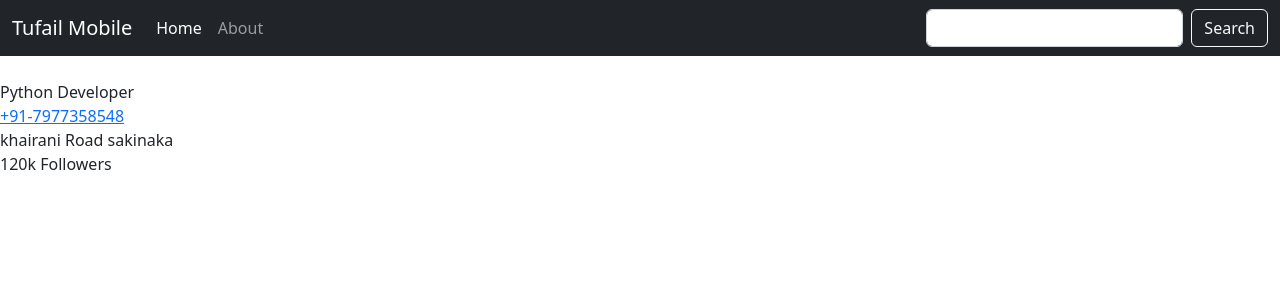
After one commit to Asifza/Tufail-entries, a Flask app: page /about/ in a window 1280 px wide. The commit adds this page. Shown: the top 300 px of the page. Run offline with Flask 2, Linux system fonts and the light colour scheme.

Commit message:
updated flask

```diff
--- a/app.py
+++ b/app.py
@@ -1,13 +1,18 @@
 from email.policy import default
 from flask import Flask, render_template, request, redirect
 from flask_sqlalchemy import SQLAlchemy
+import flask_whooshalchemy3 as wa
 
 app = Flask(__name__)
 app.config['SQLALCHEMY_DATABASE_URI'] = "sqlite:///mobile.db"
-app.config['SQLALCHEMY_TRACK_MODIFICATIONS'] = False
+app.config['SQLALCHEMY_TRACK_MODIFICATIONS'] = True
+app.config['WHOOSH_BASE'] = 'whoosh'
 db = SQLAlchemy(app)
 
 class Mobile(db.Model):
+    __tablename__ = 'mobile'
+    __searchable__ = ['Cust_Name','Model','Mob_No','Alt_No','RAM','ROM','Address','IMEI_1','IMEI_2','Adhar','PAN','Driv_Lisce','Amount']
+
     sno = db.Column(db.Integer, primary_key = True)
     Cust_Name = db.Column(db.String(30))
     Model = db.Column(db.String(20))
@@ -22,6 +27,8 @@ class Mobile(db.Model):
     PAN = db.Column(db.String(15))
     Driv_Lisce = db.Column(db.String(25))
     Amount = db.Column(db.String(10))
+
+wa.whoosh.index(app, Mobile)
 
 @app.route("/", methods=['GET','POST'])
 def main():
@@ -88,5 +95,15 @@ def delete(sno):
     db.session.commit()
     return redirect("/")
 
+@app.route("/about/")
+def about():
+    return render_template('about.html', title='about')
+
+@app.route("/search",methods=['GET','POST'])
+def search():
+    allMobile= Mobile.query.whoosh_search(request.args.get('query')).all()
+
+    return render_template('search.html', allMobile = allMobile)
+
 if __name__ =="__main__":
     app.run(debug = True, port = 7500)
--- /dev/null
+++ b/templates/about.html
@@ -0,0 +1,33 @@
+{% extends 'base.html' %}
+{% block title %} Update {% endblock title %}
+{% block body %}
+<link href="https://cdn.jsdelivr.net/npm/bootstrap@5.2.0/dist/css/bootstrap.min.css" rel="stylesheet"
+integrity="sha384-gH2yIJqKdNHPEq0n4Mqa/HGKIhSkIHeL5AyhkYV8i59U5AR6csBvApHHNl/vI1Bx" crossorigin="anonymous">
+<body>
+    <div class="profile-card">
+        <div class="card-header">
+            <div class="pic">
+                <img id="img" src="" alt="">
+            </div>
+            <div class="text" id="text " name="name" alt="">
+
+            </div>
+
+            <div class="desc">Python Developer</div>
+            <a href="#" class="contact-btn">+91-7977358548</a>
+        </div>
+        <div class="cardy-footer">
+            <div class="number">
+                <div class="item">
+                    <span>khairani Road</span>
+                    sakinaka
+                </div>
+                <div class="item">
+                    <span>120k</span>
+                    Followers
+                </div>
+            </div>
+        </div>
+    </div>
+</body>
+{% endblock body %}
--- a/templates/base.html
+++ b/templates/base.html
@@ -21,11 +21,11 @@
                         <a class="nav-link active" aria-current="page" href="#">Home</a>
                     </li>
                     <li class="nav-item">
-                        <a class="nav-link nav-dark" href="#">About</a>
+                        <a class="nav-link nav-dark" href="/about">About</a>
                     </li>
 
                 </ul>
-                    <form class="d-flex" role="search">
+                    <form class="d-flex" role="search" method="GET" action="search">
                     <input class="form-control me-2" type="search" placeholdser="Search" aria-label="Search">
                     <button class="btn btn-outline-light" type="submit">Search</button>
                 </form>
--- a/templates/index.html
+++ b/templates/index.html
@@ -107,7 +107,7 @@
                 <td>{{mobile.Amount}}</td>
                 <td>
                     <a href="/update/{{mobile.sno}}" type="button" class="btn btn-dark btn-sm mx-1">Update</button>
-                        <a href="/delete/{{mobile.sno}}" type="button" class="btn btn-dark btn-sm mx-1">Delete</button>
+                    <a href="/delete/{{mobile.sno}}" type="button" class="btn btn-dark btn-sm mx-1">Delete</button>
                 </td>
             </tr>
 
--- a/templates/update.html
+++ b/templates/update.html
@@ -1,5 +1,5 @@
 {% extends 'base.html' %}
-{% block title %} Home {% endblock title %}
+{% block title %} Update {% endblock title %}
 {% block body %}
 
 <div class="container my-5">
```
Also changed, not shown: templates/search.html (added, +68 -0 lines), mobile.db, 6 other files.
